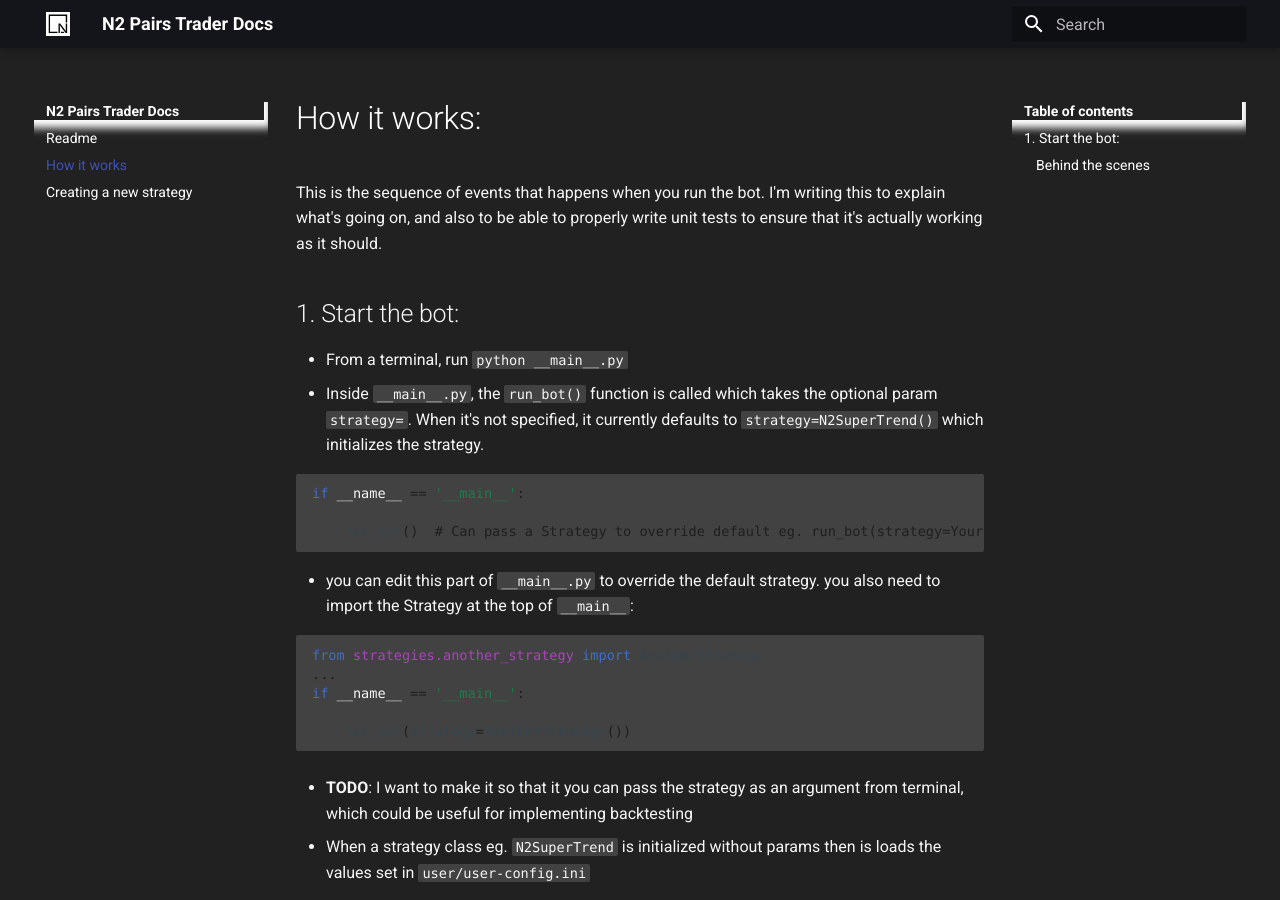
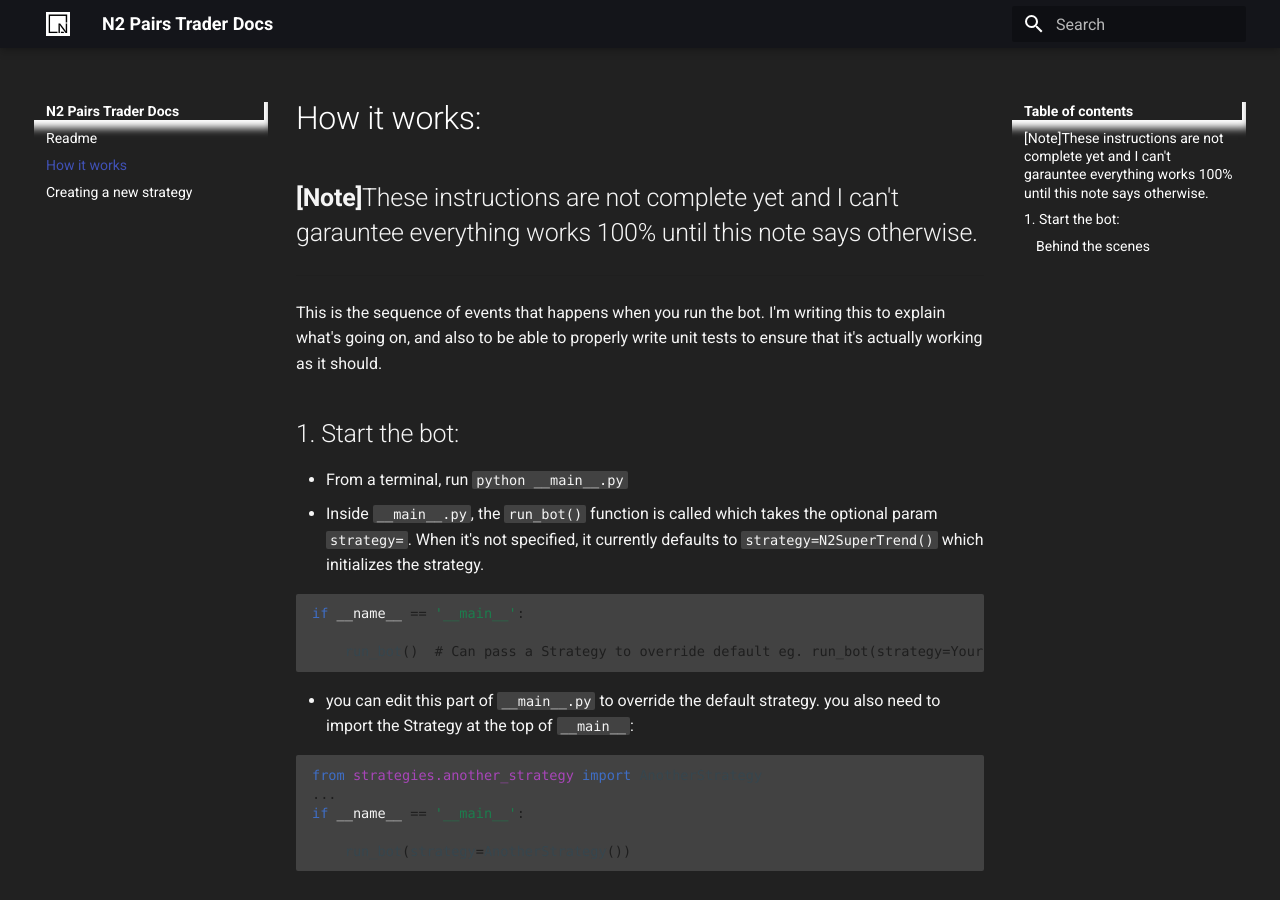
Before and after one commit to N2-Jonathon/n2_pairs_trader, an MkDocs documentation site: the page built from docs/How_it_works.md, in a window 1280 px wide and 900 px high. Built offline with MkDocs 1.6.1 and Material for MkDocs 9.7.7, drawn with Linux system fonts in a browser that asks for light colours.

Commit message:
added note

```diff
--- a/docs/How_it_works.md
+++ b/docs/How_it_works.md
@@ -1,4 +1,9 @@
 # How it works:
+**[Note]**These instructions are not complete yet and I can't garauntee everything works 100% until this note says otherwise.
+---
+
+---
+
 This is the sequence of events that happens when you run the bot. I'm writing this to explain what's going on, and also to be able to properly write unit tests to ensure that it's actually
 working as it should.
 ## 1. Start the bot:
```
